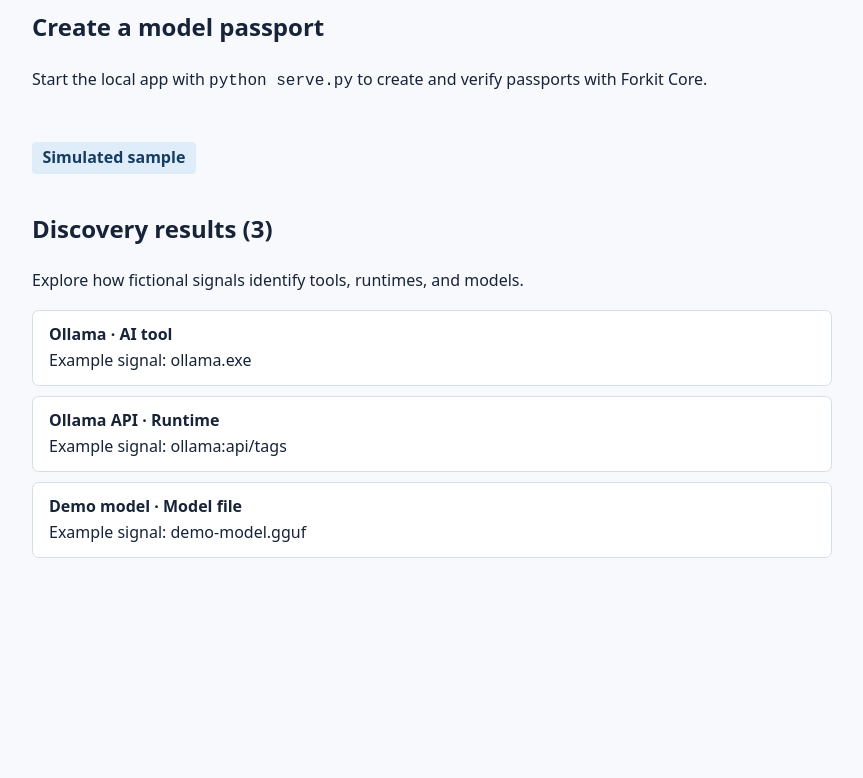
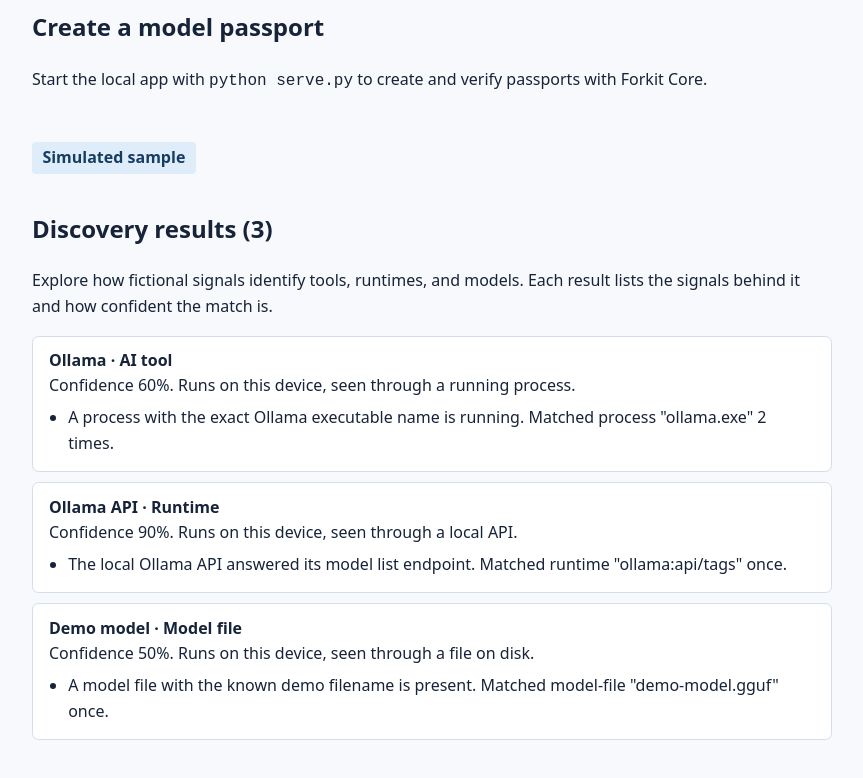
Before and after one commit to Forkit-Dev-Core/footprints, a plain HTML site: page index.html in a window 1280 px wide. Shown: the part 110-888 px from the top of the page, without its empty margins (208-1071 px from the left). Before the commit the page ends 800 px from the top, so only its background shows below. Drawn offline with Linux system fonts and the light colour scheme.

Commit message:
Explain discovery evidence and document its format
Each discovery result now lists every distinct signal behind it with a
plain-language reason, occurrence count, first and last observation time,
access method, execution environment and a combined confidence score.
Results only contain catalog values, so raw input text such as near
matches, unknown entries or untrimmed values is never echoed.

Evidence kind is now normalised like value. The existing result fields
(id, label, kind, evidence) keep their shape.

Adds docs/evidence-format.md and tests for runtime and model-file
deduplication, near matches, timestamps and the no-raw-input rule.

Closes #1, closes #2, closes #3

```diff
--- a/discovery.js
+++ b/discovery.js
@@ -1,31 +1,142 @@
+// Footprints discovery: match fictional evidence against a small catalog of
+// known signals and explain why each result was found.
+//
+// Privacy rule: results only ever contain catalog values. Raw input values,
+// including near matches and unknown entries, are never copied into results.
+
 const sampleEvidence = [
-  { kind: 'process', value: 'ollama.exe' },
-  { kind: 'process', value: 'OLLAMA.EXE' },
-  { kind: 'process', value: 'ollama-helper.exe' },
-  { kind: 'runtime', value: 'ollama:api/tags' },
-  { kind: 'model-file', value: 'demo-model.gguf' },
+  { kind: 'process', value: 'ollama.exe', observedAt: '2026-11-10T09:12:00Z' },
+  { kind: 'process', value: 'OLLAMA.EXE', observedAt: '2026-11-10T09:14:00Z' },
+  { kind: 'process', value: 'ollama-helper.exe', observedAt: '2026-11-10T09:14:00Z' },
+  { kind: 'runtime', value: 'ollama:api/tags', observedAt: '2026-11-10T09:15:00Z' },
+  { kind: 'model-file', value: 'demo-model.gguf', observedAt: '2026-11-10T09:16:00Z' },
 ];
 
-const knownSignals = new Map([
-  ['process:ollama.exe', { id: 'ollama-tool', label: 'Ollama', kind: 'AI tool' }],
-  ['runtime:ollama:api/tags', { id: 'ollama-runtime', label: 'Ollama API', kind: 'Runtime' }],
-  ['model-file:demo-model.gguf', { id: 'demo-model', label: 'Demo model', kind: 'Model file' }],
-]);
+// Each signal says what it points to, how it is reached, and why it counts.
+// weight is the confidence one matching signal contributes (0 to 1).
+const signalCatalog = [
+  {
+    signal: 'process.ollama',
+    kind: 'process',
+    value: 'ollama.exe',
+    result: { id: 'ollama-tool', label: 'Ollama', kind: 'AI tool' },
+    accessMethod: 'terminal',
+    executionEnv: 'local',
+    weight: 0.6,
+    explanation: 'A process with the exact Ollama executable name is running.',
+  },
+  {
+    signal: 'runtime.ollama-tags',
+    kind: 'runtime',
+    value: 'ollama:api/tags',
+    result: { id: 'ollama-runtime', label: 'Ollama API', kind: 'Runtime' },
+    accessMethod: 'api',
+    executionEnv: 'local',
+    weight: 0.9,
+    explanation: 'The local Ollama API answered its model list endpoint.',
+  },
+  {
+    signal: 'model-file.demo',
+    kind: 'model-file',
+    value: 'demo-model.gguf',
+    result: { id: 'demo-model', label: 'Demo model', kind: 'Model file' },
+    accessMethod: 'file',
+    executionEnv: 'local',
+    weight: 0.5,
+    explanation: 'A model file with the known demo filename is present.',
+  },
+];
+
+function normalise(text) {
+  return text.trim().toLowerCase();
+}
+
+const knownSignals = new Map(
+  signalCatalog.map(entry => [`${entry.kind}:${normalise(entry.value)}`, entry]),
+);
+
+function validTimestamp(value) {
+  return typeof value === 'string' && !Number.isNaN(Date.parse(value));
+}
+
+// Combine independent signals: 1 minus the product of (1 - weight).
+function combinedConfidence(weights) {
+  const miss = weights.reduce((product, weight) => product * (1 - weight), 1);
+  return Math.round((1 - miss) * 100) / 100;
+}
 
 function discover(evidence) {
   const findings = new Map();
+  if (!Array.isArray(evidence)) return [];
 
   for (const item of evidence) {
     if (typeof item?.kind !== 'string' || typeof item?.value !== 'string') continue;
 
-    const signal = `${item.kind}:${item.value.trim().toLowerCase()}`;
-    const match = knownSignals.get(signal);
-    if (match && !findings.has(match.id)) {
-      findings.set(match.id, { ...match, evidence: item.value });
+    const entry = knownSignals.get(`${normalise(item.kind)}:${normalise(item.value)}`);
+    if (!entry) continue;
+
+    let finding = findings.get(entry.result.id);
+    if (!finding) {
+      finding = {
+        ...entry.result,
+        evidence: entry.value,
+        accessMethods: [],
+        executionEnv: entry.executionEnv,
+        signals: [],
+      };
+      findings.set(entry.result.id, finding);
+    }
+
+    let signal = finding.signals.find(existing => existing.signal === entry.signal);
+    if (!signal) {
+      signal = {
+        signal: entry.signal,
+        kind: entry.kind,
+        value: entry.value,
+        explanation: entry.explanation,
+        occurrences: 0,
+        firstObservedAt: null,
+        lastObservedAt: null,
+        weight: entry.weight,
+      };
+      finding.signals.push(signal);
+      if (!finding.accessMethods.includes(entry.accessMethod)) {
+        finding.accessMethods.push(entry.accessMethod);
+      }
+    }
+
+    signal.occurrences += 1;
+    if (validTimestamp(item.observedAt)) {
+      const at = new Date(item.observedAt).toISOString();
+      if (!signal.firstObservedAt || at < signal.firstObservedAt) signal.firstObservedAt = at;
+      if (!signal.lastObservedAt || at > signal.lastObservedAt) signal.lastObservedAt = at;
     }
   }
 
-  return [...findings.values()];
+  return [...findings.values()].map(finding => {
+    const confidence = combinedConfidence(finding.signals.map(signal => signal.weight));
+    const signals = finding.signals.map(({ weight, ...rest }) => rest);
+    return { ...finding, confidence, signals };
+  });
+}
+
+const executionEnvText = { local: 'on this device', cloud: 'in the cloud' };
+const accessMethodText = {
+  terminal: 'a running process',
+  api: 'a local API',
+  file: 'a file on disk',
+};
+
+function describeFinding(finding) {
+  const where = executionEnvText[finding.executionEnv] || finding.executionEnv;
+  const how = finding.accessMethods.map(method => accessMethodText[method] || method);
+  return `Confidence ${Math.round(finding.confidence * 100)}%. ` +
+    `Runs ${where}, seen through ${how.join(' and ')}.`;
+}
+
+function describeSignal(signal) {
+  const times = signal.occurrences === 1 ? 'once' : `${signal.occurrences} times`;
+  return `${signal.explanation} Matched ${signal.kind} "${signal.value}" ${times}.`;
 }
 
 if (typeof document !== 'undefined') {
@@ -37,11 +148,20 @@ if (typeof document !== 'undefined') {
     const row = document.createElement('li');
     const label = document.createElement('strong');
     label.textContent = `${finding.label} · ${finding.kind}`;
-    row.append(label, `Example signal: ${finding.evidence}`);
+    const meta = document.createElement('span');
+    meta.textContent = describeFinding(finding);
+    const reasons = document.createElement('ul');
+    reasons.className = 'reasons';
+    for (const signal of finding.signals) {
+      const reason = document.createElement('li');
+      reason.textContent = describeSignal(signal);
+      reasons.append(reason);
+    }
+    row.append(label, meta, reasons);
     list.append(row);
   }
 }
 
 if (typeof module !== 'undefined') {
-  module.exports = { discover, sampleEvidence };
+  module.exports = { discover, sampleEvidence, signalCatalog, describeFinding, describeSignal };
 }
--- a/index.html
+++ b/index.html
@@ -17,6 +17,8 @@
   ul { padding: 0; list-style: none; }
   li { margin: .65rem 0; padding: .7rem 1rem; background: white; border: 1px solid #d4deea; border-radius: .4rem; }
   strong { display: block; }
+  .reasons { margin: .4rem 0 0; padding-left: 1.2rem; list-style: disc; }
+  .reasons li { margin: .2rem 0; padding: 0; background: none; border: 0; }
 </style>
 <script src="discovery.js" defer></script>
 <script src="passport.js" defer></script>
@@ -71,7 +73,7 @@
   <section aria-labelledby="summary">
     <p class="label">Simulated sample</p>
     <h2 id="summary">Discovery results</h2>
-    <p>Explore how fictional signals identify tools, runtimes, and models.</p>
+    <p>Explore how fictional signals identify tools, runtimes, and models. Each result lists the signals behind it and how confident the match is.</p>
     <ul id="findings" aria-labelledby="summary"></ul>
     <noscript>Enable JavaScript to display the discovery results.</noscript>
   </section>
```
Also changed, not shown: discovery.test.js (+100 -1 lines), 2 other files.
